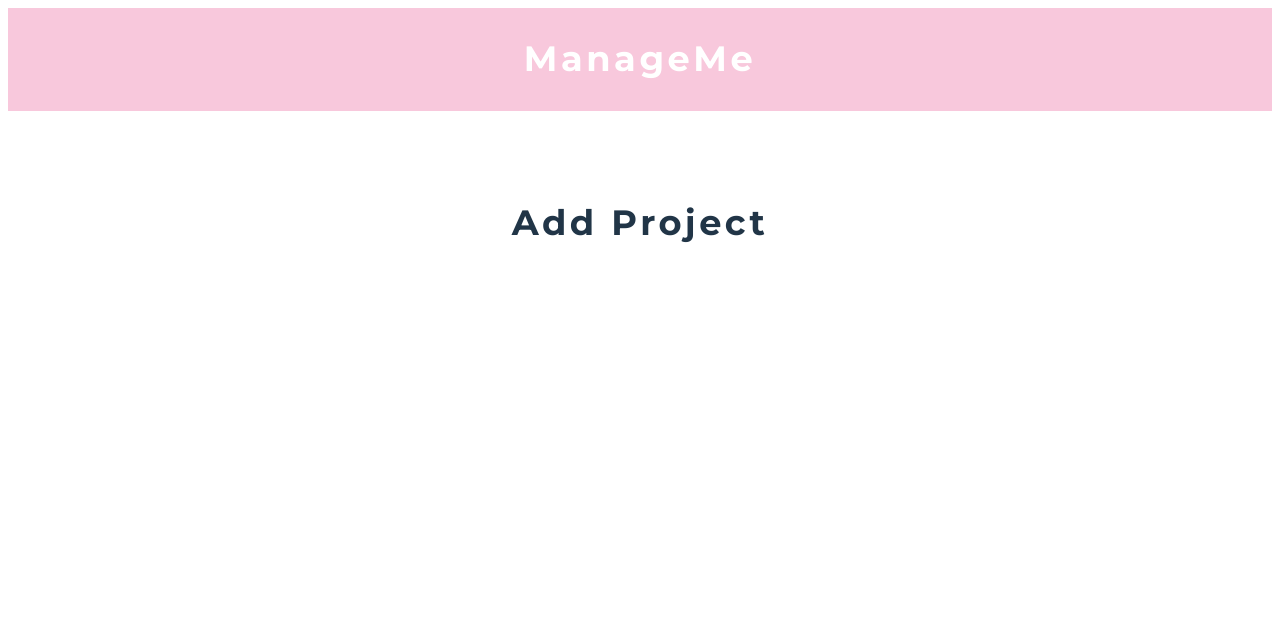
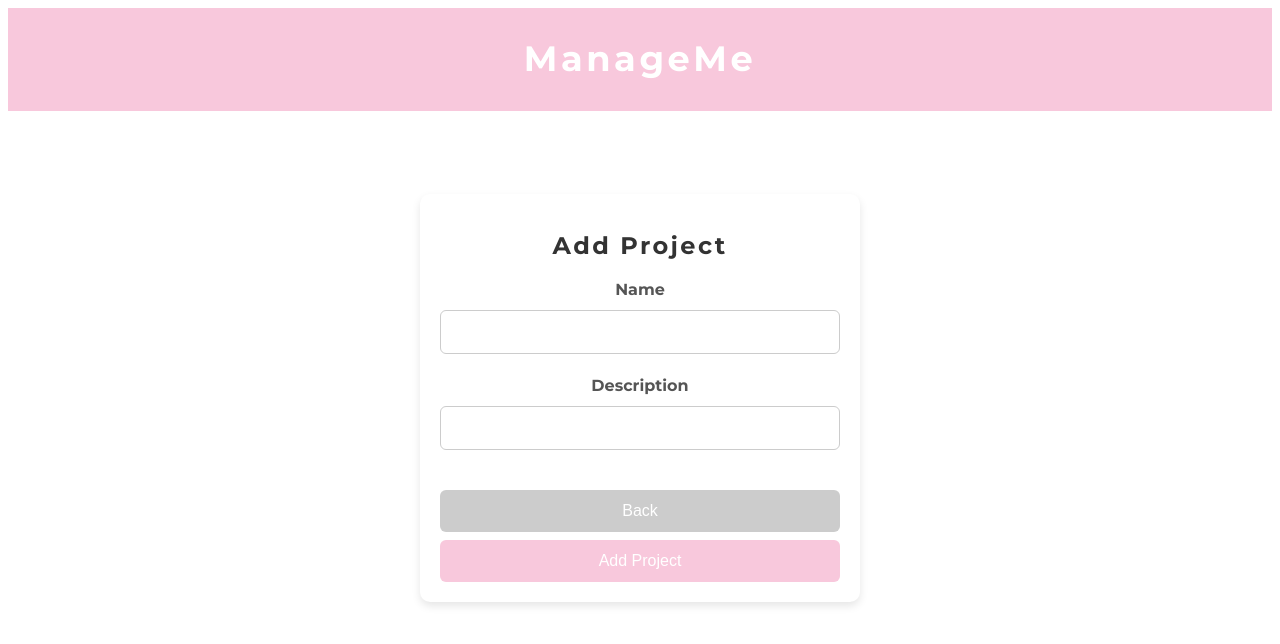
Before and after one commit to justynamalinowska/WebAppsLab, a React (Vite) app in the folder ManagMe/: page / in a window 1280 px wide. Both pictures are taken after a click on the button "Add Project". Shown: the top 644 px of the page. Built offline with nearby package versions, Linux system fonts and the light colour scheme.

Commit message:
Create form for adding new project

```diff
--- a/ManagMe/src/components/AddProject.tsx
+++ b/ManagMe/src/components/AddProject.tsx
@@ -1,9 +1,44 @@
-const AddProject = () => {
-    return (
-        <div>
-            <h1>Add Project</h1>
-        </div>
-    )
+import "./Project.Form.style.css"
+import React, { useState } from "react";
+
+type Props = {
+    onBackBtnClickHnd: () => void;
 }
 
+const AddProject = (Props: Props) => {
+
+    const [name, setName] = useState("");
+    const [description, setDescription] = useState("");
+
+    const { onBackBtnClickHnd } = Props;
+
+    const onNameChangeHnd = (e : any) => {
+        setName(e.target.value);
+    }
+
+    const onDescriptionChangeHnd = (e : any) => {
+        setDescription(e.target.value);
+    }
+
+    return (
+        <div className="form-container">
+            <h2>Add Project</h2>
+            <form>
+                <div>
+                    <label>Name</label>
+                    <input type="text" name="name" value={name} onChange={onNameChangeHnd}/>
+                </div>
+                <div>
+                    <label>Description</label>
+                    <input type="text" name="description" value={description} onChange={onDescriptionChangeHnd}/>
+                </div>
+                <div className="add-project-buttons">
+                    <input type="button" value="Back" onClick={onBackBtnClickHnd} />
+                    <input type="button" value="Add Project" />
+                </div>
+            </form>
+        </div>
+    );
+};
+
 export default AddProject;
--- a/ManagMe/src/components/Home.style.css
+++ b/ManagMe/src/components/Home.style.css
@@ -28,7 +28,7 @@
 
 .projects-header input {
     position: absolute;
-    right: 0;
+    right: 1.7em;
     width: auto;
     padding: 0.5em 1em;
     border-radius: 8px;
--- a/ManagMe/src/components/Home.tsx
+++ b/ManagMe/src/components/Home.tsx
@@ -8,6 +8,7 @@ const Home = () => {
 
     const [projectList, setProjectsList] = useState(defaultProjectList as IProject[]);
     const [shownPage, setShownPage] = useState(PageEnum.list);
+    const showListPage = () => setShownPage(PageEnum.list);
     return (
     <>
         <article className="article-header">
@@ -18,7 +19,7 @@ const Home = () => {
 
         <section className="section-content">
             {shownPage === PageEnum.list && <ProjectList list={projectList} setShownPage={setShownPage}/>}
-            {shownPage === PageEnum.add && <AddProject/>}
+            {shownPage === PageEnum.add && <AddProject onBackBtnClickHnd={showListPage}/>}
         </section>
     </>);
     };
--- /dev/null
+++ b/ManagMe/src/components/Project.Form.style.css
@@ -0,0 +1,78 @@
+.form-container {
+    width: 30vw;
+    min-width: 400px;
+    margin: 20px auto;
+    padding: 20px;
+    background-color: #ffffff;
+    border-radius: 10px;
+    box-shadow: 0 4px 8px rgba(0, 0, 0, 0.1);
+}
+
+.form-container h2 {
+    text-align: center;
+    margin-bottom: 20px;
+    color: #333;
+    font-size: 24px;
+}
+
+.form-container form {
+    display: flex;
+    flex-direction: column;
+    gap: 20px;
+}
+
+.form-container form div {
+    display: flex;
+    flex-direction: column;
+    gap: 8px;
+}
+
+.form-container label {
+    font-weight: bold;
+    color: #555;
+    font-size: 16px;
+}
+
+.form-container input[type="text"] {
+    padding: 12px;
+    font-size: 16px;
+    border: 1px solid #ccc;
+    border-radius: 6px;
+    width: 100%;
+    box-sizing: border-box;
+}
+
+.form-container input[type="text"]:focus {
+    border-color: #F8C8DC;
+    outline: none;
+}
+
+.add-project-buttons {
+    display: flex;
+    justify-content: flex-end;
+    gap: 10px;
+    margin-top: 20px;
+}
+
+.form-container input[type="button"] {
+    padding: 12px 24px;
+    font-size: 16px;
+    border: none;
+    border-radius: 6px;
+    cursor: pointer;
+    background-color: #F8C8DC;
+    color: white;
+    transition: background-color 0.3s;
+}
+
+.form-container input[type="button"]:hover {
+    background-color: #f5aac9;
+}
+
+.form-container input[type="button"][value="Back"] {
+    background-color: #ccc;
+}
+
+.form-container input[type="button"][value="Back"]:hover {
+    background-color: #bbb;
+}
--- a/ManagMe/src/components/ProjectList.style.css
+++ b/ManagMe/src/components/ProjectList.style.css
@@ -1,6 +1,6 @@
 .styled-table {
     border-collapse: collapse;
-    margin: 25px 0;
+    margin: 35px 25px;
     font-size: 0.9em;
     font-family: sans-serif;
     min-width: 400px;
@@ -38,3 +38,24 @@
     font-weight: bold;
     color: #ffffff;
 }
+
+.action-buttons {
+    display: flex;
+    justify-content: center;
+    gap: 10px;
+}
+
+.action-buttons input[type="button"] {
+    background-color: white;
+    color: black;
+    padding: 8px 16px;
+    font-size: 14px;
+    border: none;
+    border-radius: 5px;
+    cursor: pointer;
+    transition: background-color 0.25s;
+}
+
+.action-buttons input[type="button"]:hover {
+    background-color: rgb(215, 215, 215);
+}
--- a/ManagMe/src/components/ProjectList.tsx
+++ b/ManagMe/src/components/ProjectList.tsx
@@ -30,7 +30,7 @@ const ProjectList = ({ list, setShownPage }: Props) => {
                 <td>{project.name}</td>
                 <td>{project.description}</td>
                 <td>
-                    <div>
+                    <div className="action-buttons">
                         <input type="button" value="View"/>
                         <input type="button" value="Edit"/>
                         <input type="button" value="Delete"/>
```
